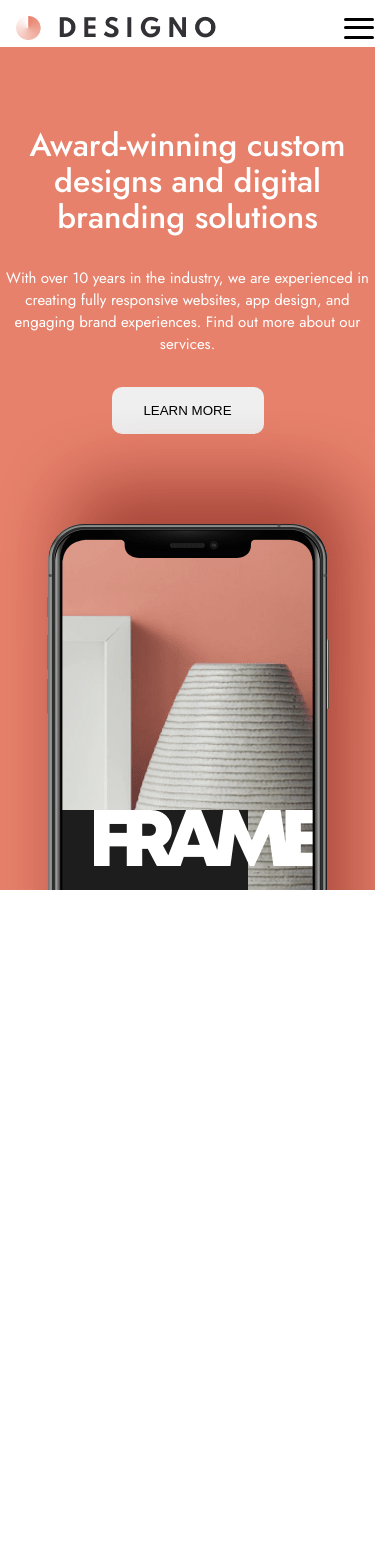
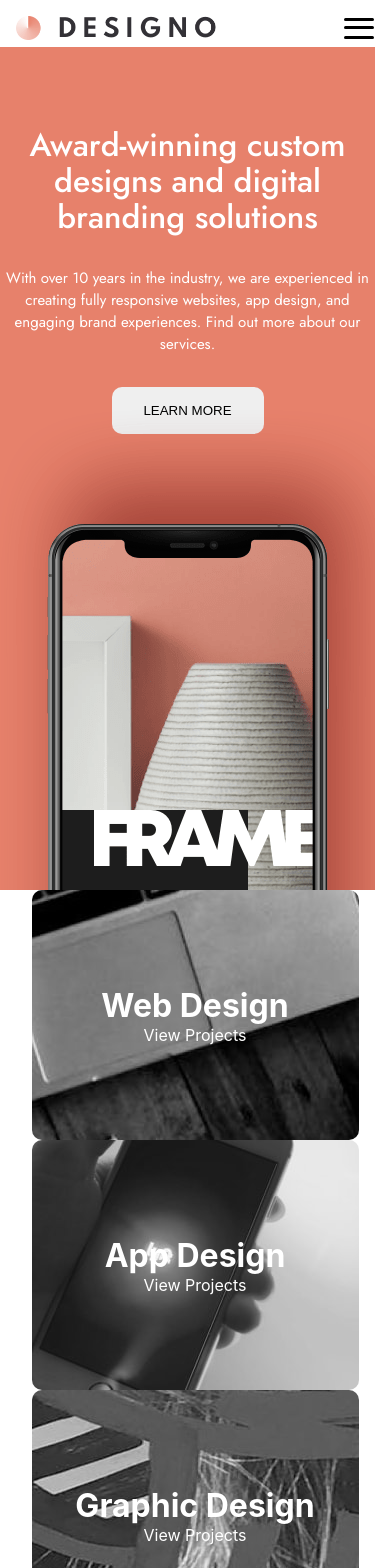
Before and after one commit to morfeli/designo-app, a React (Create React App) app: page / in a window 390 px wide. Shown: the top 1568 px of the page. Before the commit the page ends 890 px from the top, so only its background shows below. Built offline with nearby package versions, Linux system fonts and the light colour scheme.

Commit message:
home page mobile view in the works

```diff
--- /dev/null
+++ b/src/components/Cards/AppCard.jsx
@@ -0,0 +1,16 @@
+import React from "react";
+import "./Cards.scss";
+import { Link } from "react-router-dom";
+
+const AppCard = () => {
+  return (
+    <Link style={{ textDecoration: "none" }} to="/app-design">
+      <div className="appdesign__container">
+        <h1 className="appdesign__container--h1">App Design</h1>
+        <p className="appdesign__container--p">View Projects</p>
+      </div>
+    </Link>
+  );
+};
+
+export default AppCard;
--- /dev/null
+++ b/src/components/Cards/CardSection.jsx
@@ -0,0 +1,16 @@
+import React, { Fragment } from "react";
+import AppCard from "./AppCard";
+import WebCard from "./WebCard";
+import GraphicCard from "./GraphicCard";
+
+const CardSection = () => {
+  return (
+    <Fragment>
+      <WebCard />
+      <AppCard />
+      <GraphicCard />
+    </Fragment>
+  );
+};
+
+export default CardSection;
--- /dev/null
+++ b/src/components/Cards/Cards.scss
@@ -0,0 +1,71 @@
+* {
+  margin: 0;
+  padding: 0;
+  box-sizing: border-box;
+}
+
+.webdesign__container {
+  background-image: url("../../assets/home/mobile/image-web-design.jpg");
+  background-position: center;
+  background-repeat: no-repeat;
+  background-size: contain;
+  width: 327px;
+  height: 250px;
+  border-radius: 10px;
+  display: flex;
+  flex-direction: column;
+  justify-content: center;
+  align-items: center;
+  margin: 0 auto;
+  &--h1 {
+    color: white;
+  }
+
+  &--p {
+    color: white;
+  }
+}
+
+.appdesign__container {
+  background-image: url("../../assets/home/mobile/image-app-design.jpg");
+  background-position: center;
+  background-repeat: no-repeat;
+  background-size: contain;
+  width: 327px;
+  height: 250px;
+  border-radius: 10px;
+  display: flex;
+  flex-direction: column;
+  justify-content: center;
+  align-items: center;
+  margin: 0 auto;
+  &--h1 {
+    color: white;
+  }
+
+  &--p {
+    color: white;
+  }
+}
+
+.graphicdesign__container {
+  background-image: url("../../assets/home/mobile/image-graphic-design.jpg");
+  background-position: center;
+  background-repeat: no-repeat;
+  background-size: contain;
+  width: 327px;
+  height: 250px;
+  border-radius: 10px;
+  display: flex;
+  flex-direction: column;
+  justify-content: center;
+  align-items: center;
+  margin: 0 auto;
+  &--h1 {
+    color: white;
+  }
+
+  &--p {
+    color: white;
+  }
+}
--- /dev/null
+++ b/src/components/Cards/GraphicCard.jsx
@@ -0,0 +1,18 @@
+import React from "react";
+import "./Cards.scss";
+import { Link } from "react-router-dom";
+
+const GraphicCard = () => {
+  return (
+    <Link style={{ textDecoration: "none" }} to="/graphic-design">
+      <div className="graphicdesign__container">
+        <h1 style={{ color: "white" }} className="graphicdesign__container--h1">
+          Graphic Design
+        </h1>
+        <p className="graphicdesign__container--p">View Projects</p>
+      </div>
+    </Link>
+  );
+};
+
+export default GraphicCard;
--- /dev/null
+++ b/src/components/Cards/WebCard.jsx
@@ -0,0 +1,16 @@
+import React from "react";
+import "./Cards.scss";
+import { Link } from "react-router-dom";
+
+const WebCard = () => {
+  return (
+    <Link style={{ textDecoration: "none" }} to="/web-design">
+      <div className="webdesign__container">
+        <h1 className="webdesign__container--h1">Web Design</h1>
+        <p className="webdesign__container--p">View Projects</p>
+      </div>
+    </Link>
+  );
+};
+
+export default WebCard;
--- a/src/pages/HomePage.jsx
+++ b/src/pages/HomePage.jsx
@@ -1,8 +1,14 @@
-import React from "react";
+import React, { Fragment } from "react";
+import CardSection from "../components/Cards/CardSection";
 import HeroHome from "../components/Hero/HeroHome";
 
 const HomePage = () => {
-  return <HeroHome />;
+  return (
+    <Fragment>
+      <HeroHome />
+      <CardSection />
+    </Fragment>
+  );
 };
 
 export default HomePage;
```
